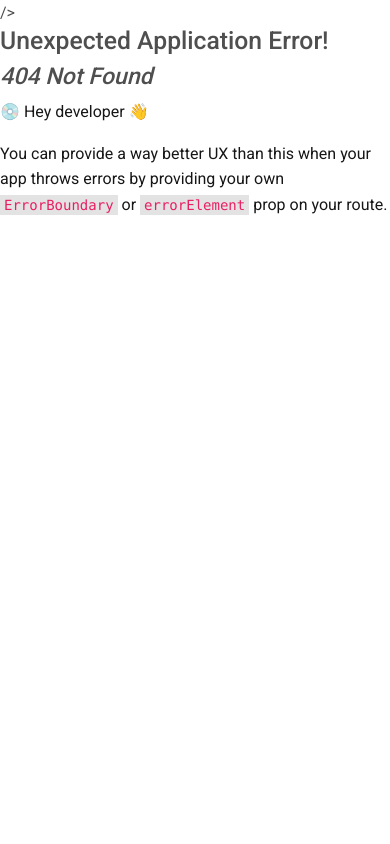
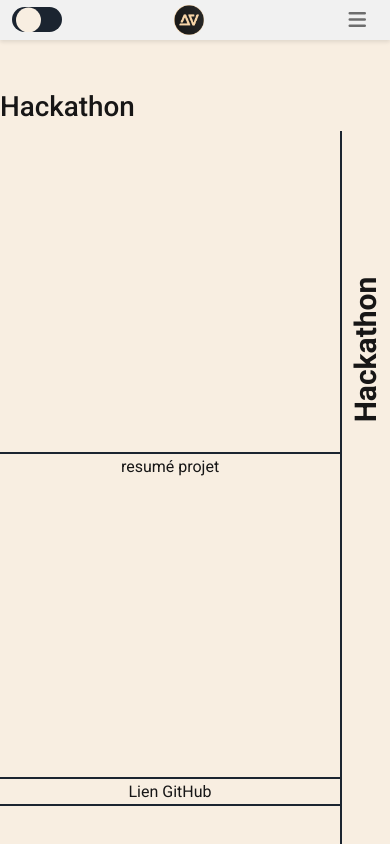
Before and after one commit to laurore83/my-portfolio, a React (Vite) app in the folder frontend/: page /hackathons in a window 390 px wide. Before the commit this address had no page. Shown: the top 844 px of the page. Built offline with nearby package versions, Linux system fonts and the light colour scheme; no server answers; a web font is replaced by a local one.

Commit message:
navbar dropdown mobil

```diff
--- a/frontend/src/components/Card.jsx
+++ b/frontend/src/components/Card.jsx
@@ -17,27 +17,78 @@ const projetProfil = [
     type: "recent",
     title: "Geocode",
     image: "src/assets/Geocode.img/geocode.logo.png",
+    txt: "",
+    github: "",
   },
   {
     id: 2,
     type: "recent",
     title: "Food treck",
     image: "src/assets/FoodTreck.img/foodTreck.logo.png",
+    txt: "",
+
+    github: "",
   },
   {
     id: 3,
     type: "recent",
     title: "Wild Eater",
     image: "src/assets/Wildeats.img/logo.wildeats.png",
+    txt: "",
+
+    github: "",
   },
-  { id: 4, type: "past", title: "Hackathon", image: "" },
+  { id: 4, type: "past", title: "Hackathon", image: "", txt: "", github: "" },
   {
     id: 5,
     type: "past",
     title: "AEN Tech",
     image: "src/assets/Aentech.img/logo.aentech.png",
+    txt: "",
+
+    github: "",
   },
-  { id: 6, type: "past", title: "Replik", image: "" },
+  { id: 6, type: "past", title: "Replik", image: "", txt: "", github: "" },
+  {
+    id: 7,
+    type: "hackathon",
+    title: "l'Hackathastrphe",
+    image: "",
+    txt: "",
+    github: "",
+  },
+  {
+    id: 8,
+    type: "hackathon",
+    title: "L'Idéal",
+    image: "",
+    txt: "",
+    github: "",
+  },
+  {
+    id: 9,
+    type: "projetPerso",
+    title: "My Portfolio",
+    image: "",
+    txt: "",
+    github: "",
+  },
+  {
+    id: 10,
+    type: "projetPerso",
+    title: "WCS PROMO JS BORDEAUX 2023/24",
+    image: "",
+    txt: "",
+    github: "",
+  },
+  {
+    id: 11,
+    type: "projetPerso",
+    title: "ARROS",
+    image: "",
+    txt: "",
+    github: "",
+  },
 ]; // Utiliser slice pour obtenir les six premiers éléments;
 
 Card.propTypes = {
--- /dev/null
+++ b/frontend/src/components/DropDown.jsx
@@ -0,0 +1,31 @@
+import {
+  MDBDropdown,
+  MDBDropdownMenu,
+  MDBDropdownToggle,
+  MDBDropdownItem,
+  MDBNavbarLink,
+} from "mdb-react-ui-kit";
+
+export default function DropDown() {
+  return (
+    <MDBDropdown group className="shadow-0">
+      <MDBDropdownToggle color="light">Projets</MDBDropdownToggle>
+      <MDBDropdownMenu>
+        <MDBDropdownItem>
+          <MDBNavbarLink href="/mesprojets">Projets Récents</MDBNavbarLink>
+        </MDBDropdownItem>
+        <MDBDropdownItem>
+          <MDBNavbarLink href="/Hackathons">Hackathon</MDBNavbarLink>
+        </MDBDropdownItem>
+        <MDBDropdownItem>
+          <MDBNavbarLink href="/projetsperso">Projets Perso</MDBNavbarLink>
+        </MDBDropdownItem>
+        <MDBDropdownItem>
+          <MDBNavbarLink href="/mesanciensprojets">
+            Anciens Projets
+          </MDBNavbarLink>
+        </MDBDropdownItem>
+      </MDBDropdownMenu>
+    </MDBDropdown>
+  );
+}
--- a/frontend/src/components/NavBar.jsx
+++ b/frontend/src/components/NavBar.jsx
@@ -12,6 +12,7 @@ import {
   MDBIcon,
 } from "mdb-react-ui-kit";
 import ToggleButton from "./ToggleButton";
+import DropDown from "./DropDown";
 
 export default function App() {
   const { darkMode } = useContext(DarkModeContext);
@@ -46,18 +47,11 @@ export default function App() {
           <MDBCollapse navbar open={openNav}>
             <MDBNavbarNav>
               <MDBNavbarItem>
-                <MDBNavbarLink active aria-current="" href="/">
-                  Home
-                </MDBNavbarLink>
+                <MDBNavbarLink href="/">Home</MDBNavbarLink>
               </MDBNavbarItem>
-              <MDBNavbarItem>
-                <MDBNavbarLink href="/mesprojets">Projets</MDBNavbarLink>
-              </MDBNavbarItem>
-              <MDBNavbarItem>
-                <MDBNavbarLink href="/mesanciensprojets">
-                  Anciens Projets
-                </MDBNavbarLink>
-              </MDBNavbarItem>
+
+              <DropDown />
+
               <MDBNavbarItem>
                 <MDBNavbarLink href="/#a_propos">A propos de Moi</MDBNavbarLink>
               </MDBNavbarItem>
--- /dev/null
+++ b/frontend/src/pages/Hackathons.jsx
@@ -0,0 +1,15 @@
+import { projetProfil } from "../components/Card";
+import { Projet } from "../components/Projet";
+
+export default function Hackathon() {
+  const pastProjects = projetProfil.filter((projet) => projet.type === "past");
+
+  return (
+    <div className="projets-container">
+      <h1>Hackathon</h1>
+      {pastProjects.map((projet) => (
+        <Projet key={projet.id} {...projet} />
+      ))}
+    </div>
+  );
+}
--- /dev/null
+++ b/frontend/src/pages/ProjetsPerso.jsx
@@ -0,0 +1,15 @@
+import { projetProfil } from "../components/Card";
+import { Projet } from "../components/Projet";
+
+export default function ProjectsPerso() {
+  const pastProjects = projetProfil.filter((projet) => projet.type === "past");
+
+  return (
+    <div className="projets-container">
+      <h1>Projets Perso</h1>
+      {pastProjects.map((projet) => (
+        <Projet key={projet.id} {...projet} />
+      ))}
+    </div>
+  );
+}
--- a/frontend/src/style/components/_navbar.scss
+++ b/frontend/src/style/components/_navbar.scss
@@ -12,6 +12,20 @@
     /* Couleur de fond de la barre de navigation */
     box-shadow: 0 2px 4px rgba(0, 0, 0, 0.1); /* Ombre légère pour la séparation avec le contenu */
     background-color: #f1f1f1 !important;
+  }
+  .btn-group > .btn,
+  .btn-group-vertical > .btn {
+    box-shadow: none;
+    text-align: left;
+    padding: 0;
+    font-family: Roboto, Helvetica, Arial, sans-serif;
+    font-size: 16px;
+    font-weight: normal;
+    text-transform: none; /* Cela annulera toute transformation de texte en majuscules */
+  }
+  .shadow-0 {
+    background: #f1f1f1;
+    box-shadow: none;
   }
 
   //toggle
```
Also changed, not shown: frontend/src/main.jsx (+10 -0 lines).
